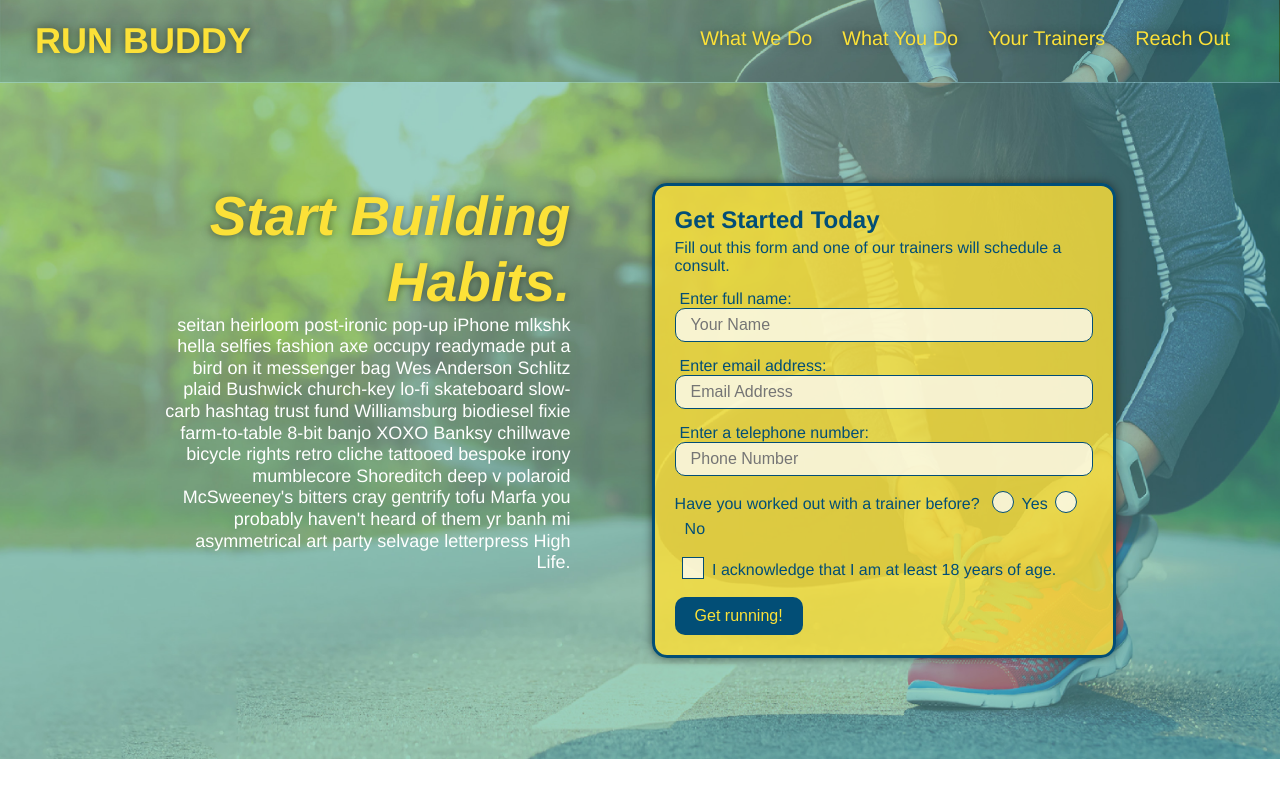
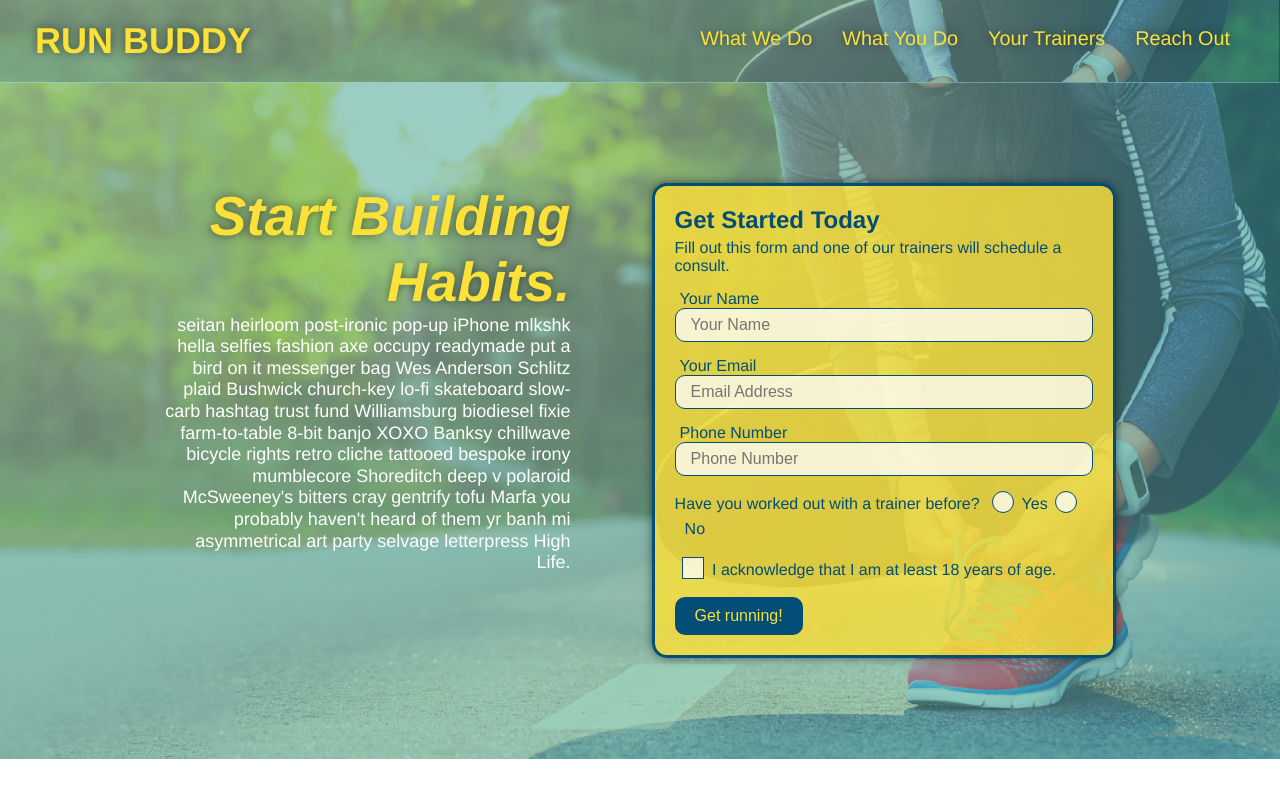
Before and after one commit to Kewlaidman10/run-buddy, a plain HTML site: page docs/index.html in a window 1280 px wide. Shown: the top 800 px of the page. Drawn offline with Linux system fonts and the light colour scheme.

Commit message:
fixed html issues

```diff
--- a/docs/index.html
+++ b/docs/index.html
@@ -2,6 +2,7 @@
 <html lang="en">
   <head>
     <meta charset="UTF-8" />
+    <meta name="viewport" content="width=device-width, initial-scale=1.0" />
     <link rel="stylesheet" href="./assets/css/style.css">
     <title>Run Buddy</title>
   </head>
@@ -25,7 +26,6 @@
           <li>
             <a href="#reach-out">Reach Out</a>
           </li>
-
         </ul>
       </nav>
     </header>
@@ -48,11 +48,11 @@
         <h3>Get Started Today</h3>
         <p>Fill out this form and one of our trainers will schedule a consult.</p>
         <form>
-          <label for="name">Enter full name:</label>
+          <label for="name">Your Name</label>
           <input type="text" placeholder="Your Name" id="name" name="name" class="form-input" />
-          <label for="email">Enter email address:</label>
+          <label for="email">Your Email</label>
           <input type="email" placeholder="Email Address" id="email" name="email" class="form-input" />
-          <label for="phone">Enter a telephone number:</label>
+          <label for="phone">Phone Number</label>
           <input type="tel" placeholder="Phone Number" name="phone" id="phone" class="form-input" />
           <p>
             Have you worked out with a trainer before?
@@ -67,7 +67,7 @@
           </p>
           <p>
             <span class="checkbox-wrapper">
-              <input type="checkbox" name="age-confirm" id="checkbox" />
+              <input type="checkbox" name="checkpoint1" id="checkbox" />
               <label for="checkbox">I acknowledge that I am at least 18 years of age.</label>
             </span>
           </p>
@@ -137,7 +137,6 @@
           </div>
         </div>
       </div>
-
       <div class="step">
         <h3>Step 4.</h3>
         <div class="step-info">
@@ -149,7 +148,6 @@
             <p>Bi-weekly checkins with your trainer will keep you focused</p>
           </div>
         </div>
-
       </div>
     </section>
     <!-- "what you do" end -->
```
